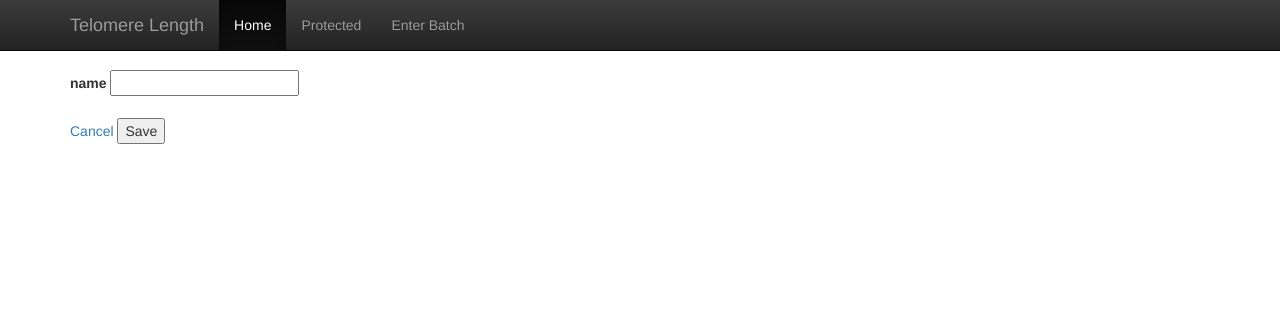
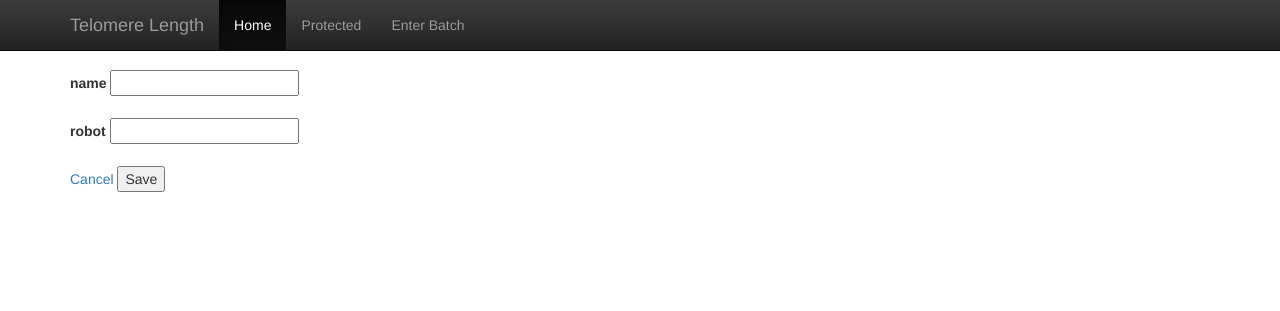
Before and after one commit to LCBRU/telomere, a Flask app: template app/templates/batch/batchEntry.html in a window 1280 px wide. Shown: the top 311 px of the page. Run offline with Flask 2, Linux system fonts and the light colour scheme; the template is opened without the code that fills it: values that come from a table or form of the project are taken from there, others are empty; parts of the project's set-up code (start-up, migrations or seed data) failed here and were passed over; some libraries are stand-ins or nearby versions.

Commit message:
Continue WTF spike

```diff
--- a/app/forms/batch.py
+++ b/app/forms/batch.py
@@ -4,3 +4,4 @@ from wtforms.validators import DataRequired
 
 class BatchEntry(Form):
     name = StringField('name', validators=[DataRequired()])
+    robot = StringField('robot', validators=[DataRequired()])
--- a/app/model/batch.py
+++ b/app/model/batch.py
@@ -2,8 +2,10 @@ from app import db
 
 class Batch(db.Model):
     id = db.Column(db.Integer, primary_key=True)
-    name = db.Column(db.String(500))
+    name = db.Column(db.String(20))
+    robot = db.Column(db.String(20))
 
     def __init__(self, *args, **kwargs):
         self.id = kwargs.get('id')
-        self.details = kwargs.get('name')
+        self.name = kwargs.get('name')
+        self.robot = kwargs.get('robot')
--- /dev/null
+++ b/app/templates/_formHelpers.html
@@ -0,0 +1,28 @@
+{% macro render_field(field) %}
+  <div>
+    {% if field.type == "BooleanField" %}
+        {{ render_field_control(field, **kwargs) }}{{ field.label }}
+    {% else %}
+        {{ field.label }}{{ render_field_control(field, **kwargs) }}
+    {% endif %}
+    {{ render_errors(field)}}
+  </div>
+{% endmacro %}
+
+{% macro render_field_control(field) %}
+  {% if field.flags.required %}
+    {{ field(required="required", **kwargs)|safe }}
+  {% else %}
+    {{ field(**kwargs)|safe }}
+  {% endif %}
+{% endmacro %}
+
+{% macro render_errors(field) %}
+  {% if field.errors %}
+    <ul class=errors>
+    {% for error in field.errors %}
+      <li>{{ error }}</li>
+    {% endfor %}
+    </ul>
+  {% endif %}
+{% endmacro %}
--- a/app/templates/batch/batchEntry.html
+++ b/app/templates/batch/batchEntry.html
@@ -1,11 +1,19 @@
 {% extends "standardLayout.html" %}
+{% import "_formHelpers.html" as formhelper %}
 
 {% block content %}
 
 <form method="POST">
     {{ form.hidden_tag() }}
     <dl>
-    	{{ form.name.label }} {{ form.name(size=20) }}
+    	{{ formhelper.render_field(form.name) }}
+    </dl>
+    <dl>
+		<label for="robot">robot</label>
+
+    	<input id="robot" name="robot" type="text" value="">
+
+	   	{{ formhelper.render_errors(form.robot)}}
     </dl>
 
     <div>
--- a/app/views/batch.py
+++ b/app/views/batch.py
@@ -13,5 +13,5 @@ def batch_entry():
     form = BatchEntry(obj=item)
     if form.validate_on_submit():
         form.populate_obj(item)
-        return redirect(url_for('home'))
+        return redirect(url_for('index'))
     return render_template('batch/batchEntry.html', form=form)
```
